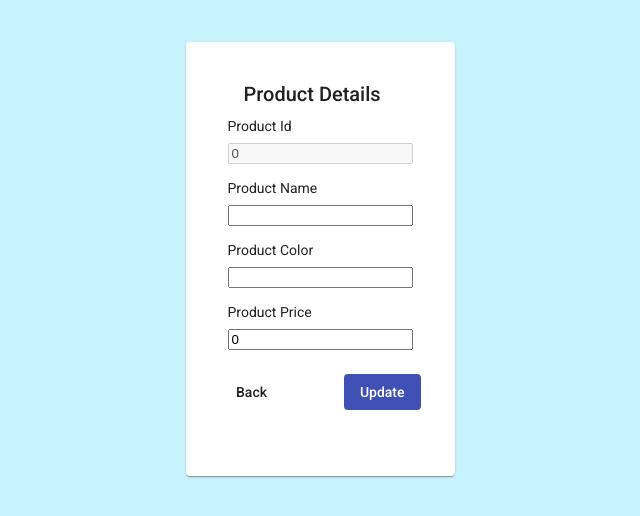
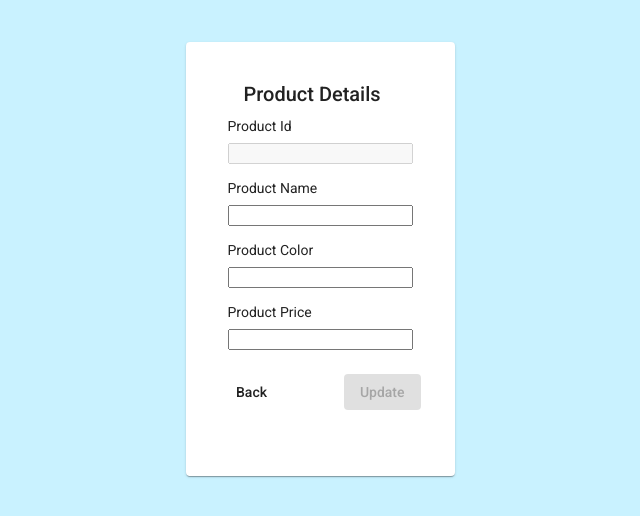
Before and after one commit to AseelBu/NET_Angular_CRUD_App, an Angular app in the folder UI/Products/: page /product-details/1 in a window 1280 px wide. Shown: the top 516 px of the page, without its empty margins (320-960 px from the left). Built offline with nearby package versions, Linux system fonts and the light colour scheme; no server answers.

Commit message:
swich product details to reactive form

```diff
--- a/UI/Products/src/app/app.module.ts
+++ b/UI/Products/src/app/app.module.ts
@@ -8,7 +8,8 @@ import { ProductsListComponent } from './products-list/products-list.component';
 import { ProductDetailsComponent } from './product-details/product-details.component';
 import { BrowserAnimationsModule } from '@angular/platform-browser/animations';
 
-import {FormsModule} from '@angular/forms';
+// import {FormsModule} from '@angular/forms';
+import {ReactiveFormsModule} from '@angular/forms';
 
 // Material Modules
 import {MatButtonModule} from '@angular/material/button';
@@ -25,7 +26,8 @@ import {MatTableModule} from '@angular/material/table';
     BrowserModule,
     AppRoutingModule,
     BrowserAnimationsModule,
-    FormsModule,
+    // FormsModule,
+    ReactiveFormsModule,
     MatButtonModule,
     MatCardModule,
     MatTableModule,
--- a/UI/Products/src/app/product-details/product-details.component.html
+++ b/UI/Products/src/app/product-details/product-details.component.html
@@ -6,33 +6,33 @@
         </mat-card-header>
 
         <!-- Product details form -->
-            <form #form="ngForm" (ngSubmit)="onSubmit()">
+            <form [formGroup]="productDetailsForm" (ngSubmit)="onSubmit()">
                 <mat-card-content>
                     <!-- Product Id -->
                     <div class="form-group">
                         <label for="product-id">Product Id</label>
-                        <input type="text" name="product-id" [(ngModel)]="product.id" disabled>
+                        <input type="text"  formControlName="product-id" >
                     </div>
                      <!-- Product Name -->
                     <div class="form-group">
                         <label for="product-name">Product Name</label>
-                        <input type="text" name="product-name" [(ngModel)]="product.name">
+                        <input type="text"  formControlName="product-name" >
                     </div>
                      <!-- Product Color -->
                     <div class="form-group">
                         <label for="product-color">Product Color</label>
-                        <input type="text" name="product-color" [(ngModel)]="product.color">
+                        <input type="text"  formControlName="product-color">
                     </div>
                     <!-- Product Price -->
                     <div class="form-group">
                         <label for="product-price">Product Price</label>
-                        <input type="number" name="product-price" [(ngModel)]="product.price">
+                        <input type="number"  formControlName="product-price">
                     </div>
                 </mat-card-content>
                 <!-- Action buttons -->
                 <mat-card-actions class="product-actions">
                     <button routerLink="" mat-button>Back</button>
-                    <button type="submit" mat-flat-button color="primary"> Update</button>
+                    <button type="submit" mat-flat-button color="primary" [disabled]="!productDetailsForm.valid"> Update</button>
                 </mat-card-actions>
 
             </form>
--- a/UI/Products/src/app/product-details/product-details.component.ts
+++ b/UI/Products/src/app/product-details/product-details.component.ts
@@ -2,6 +2,8 @@ import { Component, OnInit } from '@angular/core';
 import { ActivatedRoute } from '@angular/router';
 import { Product } from '../models/product.model';
 import { ProductsService } from '../service/products.service';
+import { FormGroup, FormControl, Validators, FormBuilder }
+    from '@angular/forms';
 
 @Component({
   selector: 'app-product-details',
@@ -10,19 +12,23 @@ import { ProductsService } from '../service/products.service';
 })
 export class ProductDetailsComponent implements OnInit {
 
+  productId="";
+  product: Product;
+
+  productDetailsForm = this.FB.group({
+    "product-id":[{value: "",disabled:true}, Validators.required],
+    "product-name": ["", Validators.required],
+    "product-color": ["", Validators.required],
+    "product-price": ["", [Validators.required,Validators.min(0)]]
+  })
+
   showCheck = false;
 
-  productId="";
-  product: Product = {
-    id:0,
-    name:"",
-    color: "",
-    price: 0
-  };
 
-
-  constructor(private router:ActivatedRoute
-    , private productsService:ProductsService) { }
+  constructor(
+    private router:ActivatedRoute,
+    private productsService:ProductsService,
+    private FB:FormBuilder) { }
 
   ngOnInit() {
     this.productId = this.router.snapshot.params.id.toString();
@@ -33,15 +39,32 @@ export class ProductDetailsComponent implements OnInit {
   getProduct(id:string){
     this.productsService.getProduct(id)
     .subscribe(
-      response => {
+      (response:Product) => {
       //  console.log(response);
        this.product = response;
-      }
+       this.populateForm();
+      },
+      (err:any)=> console.log(err)
     );
+  }
+
+  populateForm(){
+    this.productDetailsForm.setValue({
+      "product-id":this.product.id.toString(),
+      "product-name": this.product.name,
+      "product-color": this.product.color,
+      "product-price": this.product.price.toString()
+    });
   }
 
   // Updates product details
   onSubmit(){
+
+    // update product by form values
+    this.mapFormValuesToProductModel();
+
+    console.log(this.product);
+
     this.productsService.updateProduct(this.product)
     .subscribe(
       response => {
@@ -50,5 +73,13 @@ export class ProductDetailsComponent implements OnInit {
         setTimeout(()=>{this.showCheck=false},5000);
       }
     )
+
+  }
+
+  mapFormValuesToProductModel(){
+  this.product.name = this.productDetailsForm.value["product-name"];
+  this.product.color = this.productDetailsForm.value["product-color"];
+  this.product.price = this.productDetailsForm.value["product-price"];
+
   }
 }
--- a/UI/Products/tsconfig.json
+++ b/UI/Products/tsconfig.json
@@ -6,6 +6,7 @@
     "outDir": "./dist/out-tsc",
     "forceConsistentCasingInFileNames": true,
     "strict": true,
+    "strictPropertyInitialization": false,
     "noImplicitReturns": true,
     "noFallthroughCasesInSwitch": true,
     "sourceMap": true,
```
